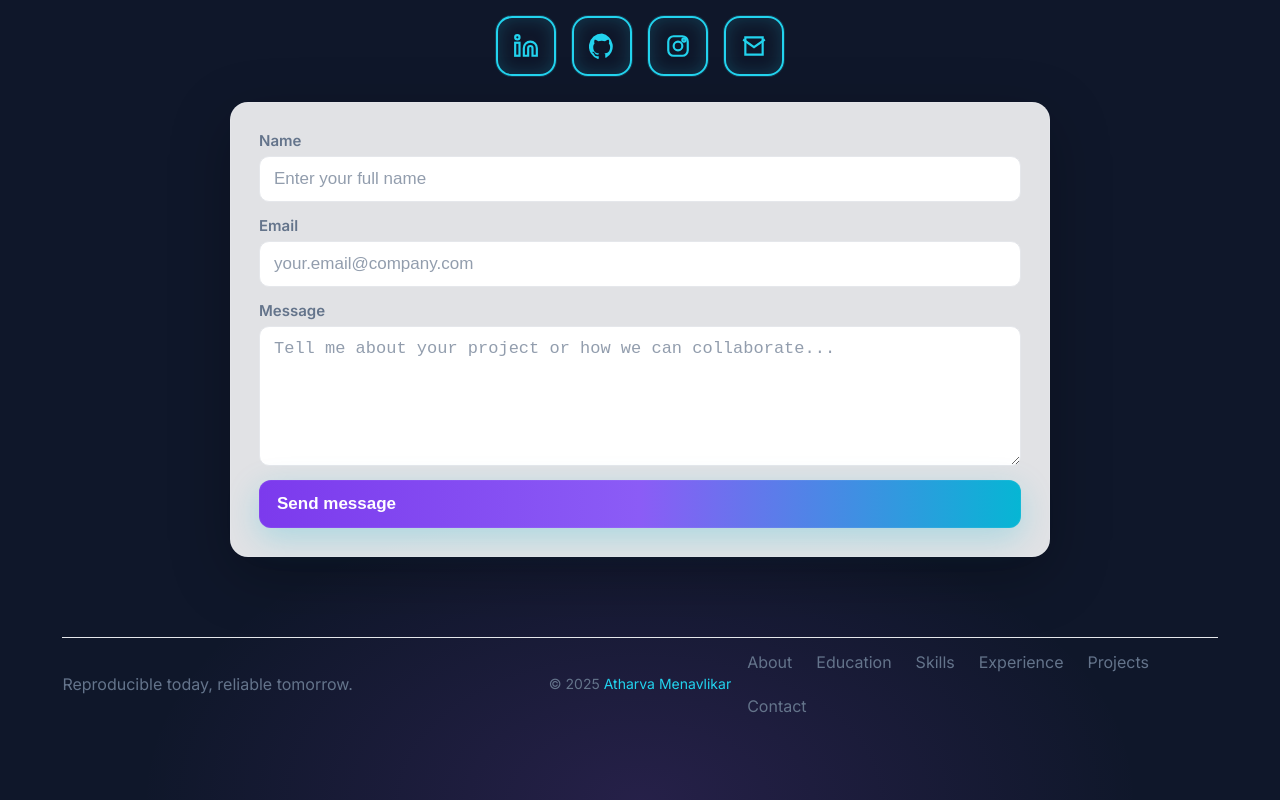
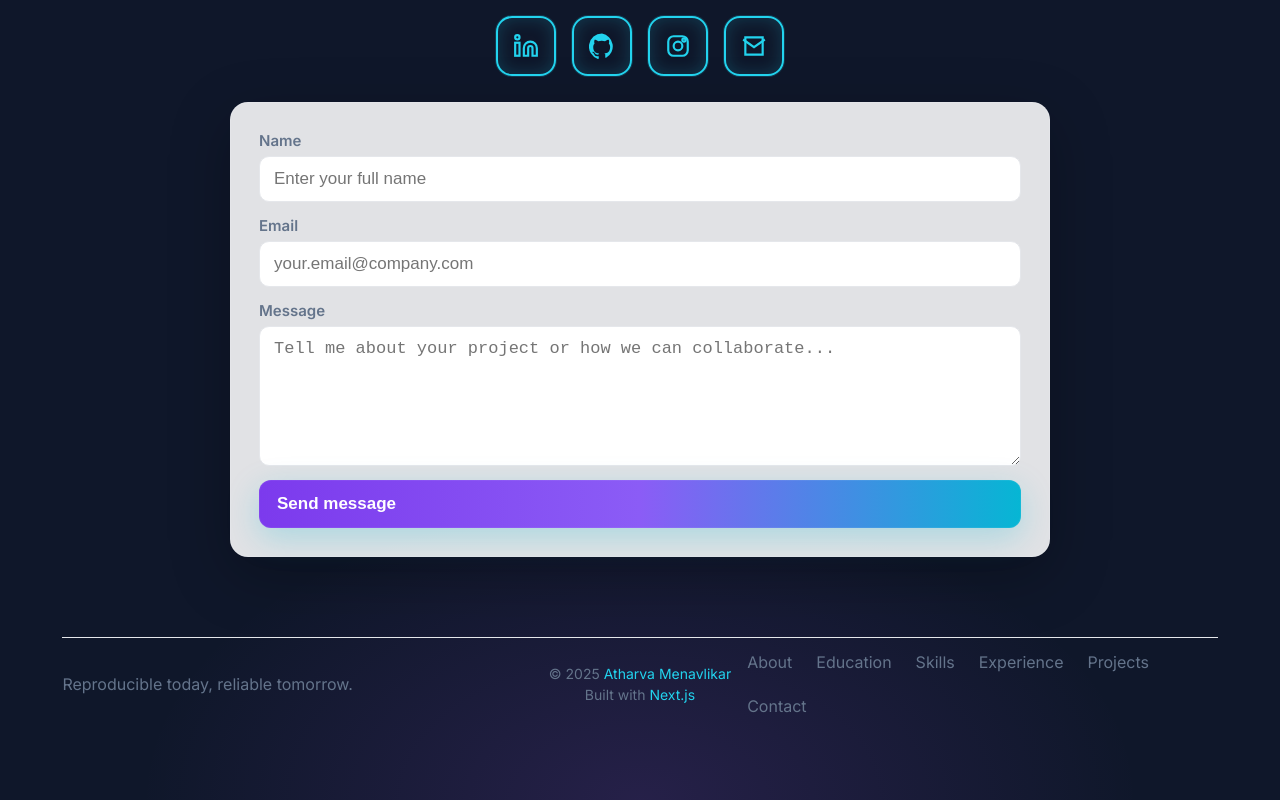
Before and after one commit to atharvamenavlikar/Portfolio, a Next.js app: page / in a window 1280 px wide. Shown: the part 5220-6020 px from the top of the page. Built offline with nearby package versions, Linux system fonts and the light colour scheme.

Commit message:
Updated footer

```diff
--- a/app/globals.css
+++ b/app/globals.css
@@ -1967,13 +1967,6 @@ h2 {
   width: 100%; padding: 12px 14px; border-radius: 10px; border: 1px solid var(--border);
   background: var(--surface); color: var(--text); font-size: 17px;
 }
-
-.form-row input::placeholder, .form-row textarea::placeholder {
-  color: var(--muted);
-  font-size: 17px;
-  font-family: inherit;
-  opacity: 0.7;
-}
 .form-row input:focus, .form-row textarea:focus { outline: none; border-color: #60a5fa; box-shadow: 0 0 0 3px rgba(96,165,250,0.25); }
 .form-row .invalid { border-color: #ef4444; box-shadow: 0 0 0 3px rgba(239,68,68,0.15); }
 .field-error { color: #ef4444; font-size: 14px; margin-top: 4px; }
--- a/app/layout.js
+++ b/app/layout.js
@@ -69,6 +69,7 @@ export default function RootLayout({ children }) {
               </div>
               <div className="footer-bottom-center">
                 <span>© {new Date().getFullYear()} <a href="/#about">Atharva Menavlikar</a></span>
+                <span> Built with <a href="https://nextjs.org" target="_blank" rel="noreferrer">Next.js</a></span>
               </div>
               <nav className="footer-links footer-links--bottom" aria-label="Footer">
                 <a href="/#about">About</a>
```
